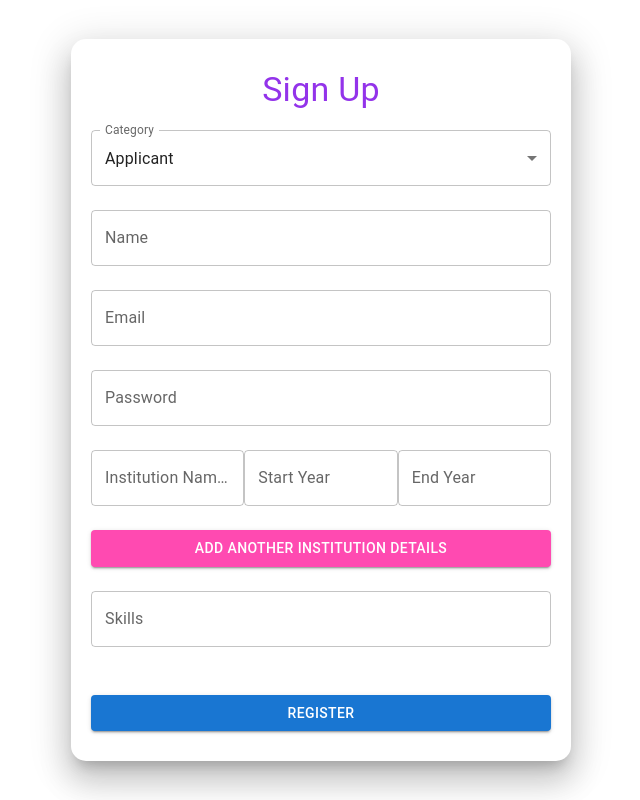
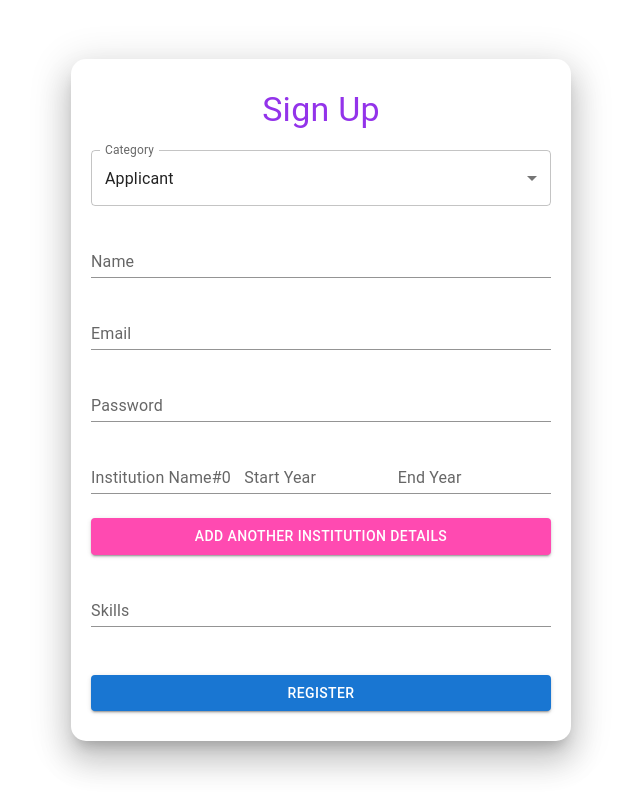
Before and after one commit to 12mehul/job-portal-frontend-app, a React (Vite) app: page /register in a window 1280 px wide. Shown: the whole page, without its empty margins (319-959 px from the left). Built offline with nearby package versions, Linux system fonts and the light colour scheme.

Commit message:
ui fixes

```diff
--- a/src/App.tsx
+++ b/src/App.tsx
@@ -1,13 +1,13 @@
 import { BrowserRouter, Route, Routes } from "react-router-dom";
-import Register from "./components/Register";
 import Login from "./components/Login";
+import Signup from "./pages/Signup";
 
 function App() {
   return (
     <BrowserRouter>
       <Routes>
         <Route path="/" element={<Login />} />
-        <Route path="/register" element={<Register />} />
+        <Route path="/register" element={<Signup />} />
       </Routes>
     </BrowserRouter>
   );
--- a/src/components/Register.tsx
+++ b/src/components/Register.tsx
@@ -31,7 +31,7 @@ const initialValues: IRegister = {
 };
 
 const validationSchema = Yup.object().shape({
-  Name: Yup.string().required("Name is required"),
+  name: Yup.string().required("Name is required"),
   email: Yup.string()
     .email("Invalid email format")
     .required("Email is required"),
@@ -92,19 +92,16 @@ const Register = () => {
     validationSchema,
     onSubmit: (values, action) => {
       axios
-        .post(
-          "https://66e066f02fb67ac16f2981b3.mockapi.io/api/users/register",
-          values
-        )
+        .post("http://localhost:4444/auth/signup", values)
         .then((res: AxiosResponse) => {
           if (res.data) {
+            localStorage.setItem("uinfo", JSON.stringify(res.data));
             action.resetForm();
           }
         })
         .catch((err) => console.log(err));
     },
   });
-  console.log(values);
 
   return (
     <Container
@@ -152,8 +149,8 @@ const Register = () => {
               <Grid2 size={12}>
                 <TextField
                   label="Name"
-                  variant="outlined"
-                  color="primary"
+                  variant="standard"
+                  color="secondary"
                   type="text"
                   name="name"
                   placeholder="Enter name"
@@ -168,8 +165,8 @@ const Register = () => {
               <Grid2 size={12}>
                 <TextField
                   label="Email"
-                  variant="outlined"
-                  color="primary"
+                  variant="standard"
+                  color="secondary"
                   type="email"
                   name="email"
                   placeholder="Enter email"
@@ -184,8 +181,8 @@ const Register = () => {
               <Grid2 size={12}>
                 <TextField
                   label="Password"
-                  variant="outlined"
-                  color="primary"
+                  variant="standard"
+                  color="secondary"
                   type="password"
                   name="password"
                   placeholder="Enter password"
@@ -209,8 +206,8 @@ const Register = () => {
                     >
                       <TextField
                         label={`Institution Name#${index}`}
-                        variant="outlined"
-                        color="primary"
+                        variant="standard"
+                        color="secondary"
                         type="text"
                         fullWidth
                         name="institutionName"
@@ -221,8 +218,8 @@ const Register = () => {
                       />
                       <TextField
                         label="Start Year"
-                        variant="outlined"
-                        color="primary"
+                        variant="standard"
+                        color="secondary"
                         type="number"
                         fullWidth
                         name="startYear"
@@ -233,8 +230,8 @@ const Register = () => {
                       />
                       <TextField
                         label="End Year"
-                        variant="outlined"
-                        color="primary"
+                        variant="standard"
+                        color="secondary"
                         type="number"
                         fullWidth
                         name="endYear"
@@ -267,8 +264,8 @@ const Register = () => {
                   <Grid2 size={12}>
                     <TextField
                       label="Skills"
-                      variant="outlined"
-                      color="primary"
+                      variant="standard"
+                      color="secondary"
                       placeholder="Press Enter to add skills"
                       fullWidth
                       value={skillInput}
@@ -296,8 +293,8 @@ const Register = () => {
                   <Grid2 size={12}>
                     <TextField
                       label="Bio (upto 250 words)"
-                      variant="outlined"
-                      color="primary"
+                      variant="standard"
+                      color="secondary"
                       type="text"
                       name="bio"
                       fullWidth
@@ -312,8 +309,10 @@ const Register = () => {
                       country={"in"}
                       value={values.contactNumber}
                       onChange={(phone) =>
-                        setFieldValue("contactNumber", phone)
+                        setFieldValue("contactNumber", `+${phone}`)
                       }
+                      enableAreaCodes={true}
+                      countryCodeEditable={false}
                     />
                   </Grid2>
                 </>
--- /dev/null
+++ b/src/pages/Signup.tsx
@@ -0,0 +1,8 @@
+import React from "react";
+import Register from "../components/Register";
+
+function Signup() {
+  return <Register />;
+}
+
+export default Signup;
```
